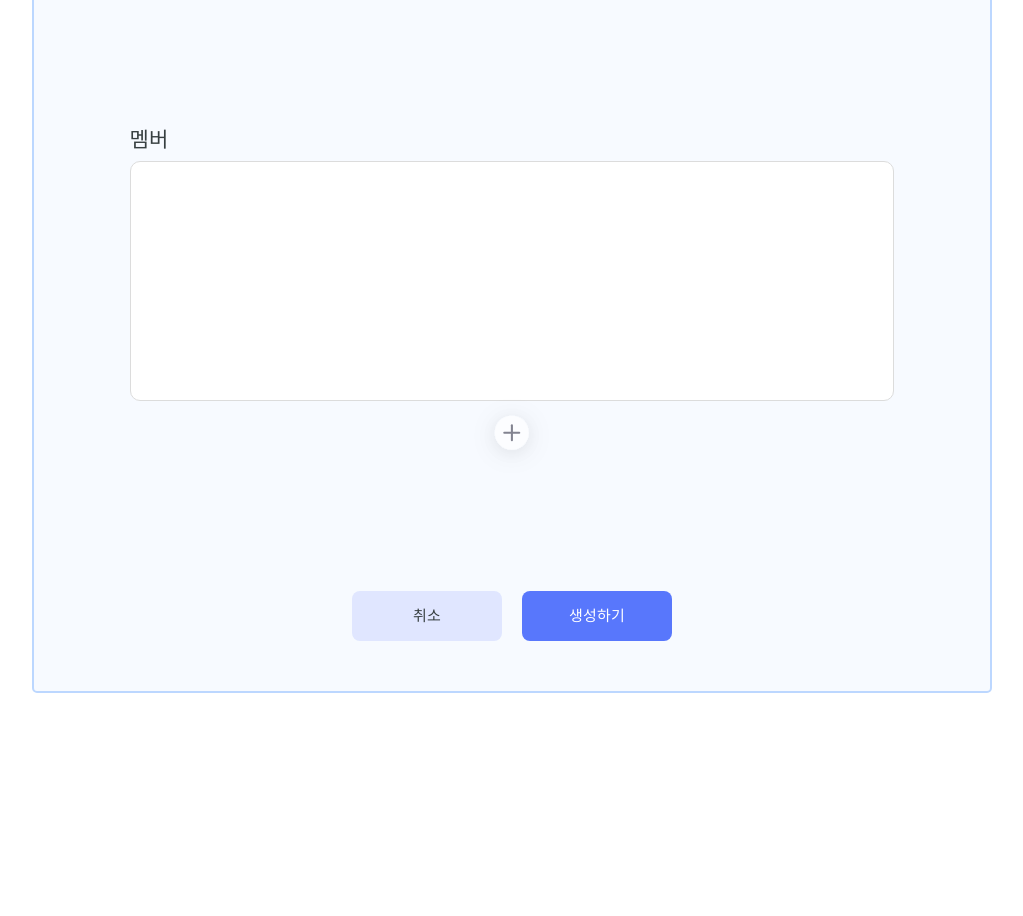
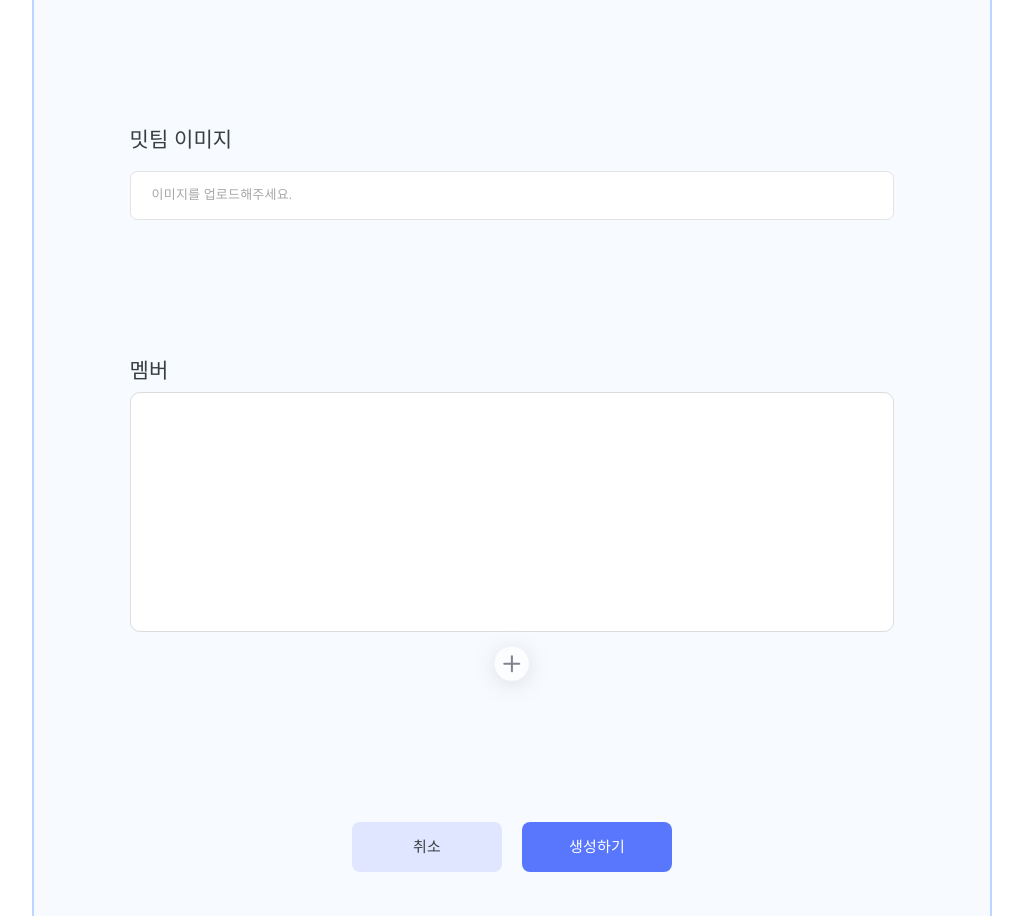
Before and after one commit to kimsuyeon0916/MeeTeam_FrontEnd, a React (Vite) app: page /create in a window 1280 px wide. Shown: the part 1494-2410 px from the top of the page, without its empty margins (128-1151 px from the left). Before the commit the page ends 2237 px from the top, so only its background shows below. Built offline with nearby package versions, Linux system fonts and the light colour scheme.

Commit message:
feat: 새 밋팀 생성, 이미지 업로드 UI/기능 구현

```diff
--- a/src/pages/meeTeamCreatePage/MeeTeamCreatePage.styled.ts
+++ b/src/pages/meeTeamCreatePage/MeeTeamCreatePage.styled.ts
@@ -151,6 +151,43 @@ const MeeTeamCreatePage = styled.div`
 			}
 		}
 
+		.container__img {
+			margin-top: 7rem;
+
+			.container__img-input {
+				padding: 10px 0px;
+
+				input {
+					display: none;
+				}
+
+				label {
+					display: block;
+					width: 100%;
+					height: 4.875rem;
+					flex-shrink: 0;
+					border-radius: 0.75rem;
+					border: 0.75px solid #e3e3e3;
+					background: #fff;
+					outline: none;
+					padding-left: 2.1rem;
+					box-sizing: border-box;
+					color: #a7a7a7;
+					font-size: 1.3rem;
+					font-style: normal;
+					font-weight: 400;
+					line-height: 1.8rem; /* 90% */
+					letter-spacing: 0.02rem;
+					display: flex;
+					align-items: center;
+				}
+
+				.haveFile {
+					color: #000;
+				}
+			}
+		}
+
 		.container__member {
 			margin-top: 70px;
 			width: 100%;
--- a/src/pages/meeTeamCreatePage/MeeTeamCreatePage.tsx
+++ b/src/pages/meeTeamCreatePage/MeeTeamCreatePage.tsx
@@ -1,5 +1,5 @@
 import React, { useRef, useState, useCallback } from 'react';
-import { Subtitle, Dot, InfoItem, MeeteamTag, MemberSelect, AddButton } from '../../components';
+import { Subtitle, Dot, InfoItem, MeeteamTag, AddButton } from '../../components';
 import { modules } from '../../utils/index';
 import { useNavigate } from 'react-router-dom';
 import S from './MeeTeamCreatePage.styled';
@@ -9,15 +9,17 @@ import { useRecoilValue } from 'recoil';
 import { areaState, categoryState, dateState, fieldState } from '../../atom';
 
 const MeeTeamCreatePage = () => {
-	const navigate = useNavigate();
+	// const navigate = useNavigate();
 	const area = useRecoilValue(areaState);
 	const field = useRecoilValue(fieldState);
 	const category = useRecoilValue(categoryState);
-	const [startDate, endDate] = useRecoilValue(dateState);
 	const quillRef = useRef<ReactQuill | null>(null);
 	const [memberList, setMemberList] = useState([]);
 	const copyMemberList = [...memberList];
 	const [teamName, setTeamName] = useState<string>('');
+	const [startDate, endDate] = useRecoilValue(dateState);
+	const [file, setFile] = useState<string>('');
+	const [fileName, setFileName] = useState<string>('');
 
 	const [isValidName, setIsValidName] = useState({
 		validName: false,
@@ -54,12 +56,20 @@ const MeeTeamCreatePage = () => {
 
 	const onClickCancel = (event: React.MouseEvent<HTMLButtonElement>) => {
 		// 모달창 띄워서 한 번 더 확인시키고 이동하기
-		navigate('/');
+		// navigate('/');
 	};
 
 	const onChangeTeamName = useCallback((event: React.ChangeEvent<HTMLInputElement>) => {
 		setTeamName(event.target.value);
 		setIsValidName({ validName: true, validMessage: '' });
+	}, []);
+
+	const onChangeImg = useCallback((event: React.ChangeEvent<HTMLInputElement>) => {
+		if (event.target.files !== null) {
+			setFileName(event.target.files[0].name);
+			const selectedFiles = event.target.files as FileList;
+			setFile(URL.createObjectURL(selectedFiles?.[0]));
+		}
 	}, []);
 
 	const handleSubmit = (event: React.FormEvent<HTMLFormElement>) => {
@@ -194,6 +204,23 @@ const MeeTeamCreatePage = () => {
 								<ReactQuill className='editor' ref={quillRef} theme='snow' modules={modules} />
 							</div>
 						</div>
+						<div className='container__img'>
+							<div>
+								<Subtitle>{'밋팀 이미지'}</Subtitle>
+							</div>
+							<div className='container__img-input'>
+								<input
+									type='file'
+									accept='image/*'
+									id='meeteamImg'
+									placeholder='이미지를 업로드해주세요.'
+									onChange={onChangeImg}
+								/>
+								<label className={file ? 'haveFile' : ''} htmlFor='meeteamImg'>
+									{file ? `${fileName}` : '이미지를 업로드해주세요.'}
+								</label>
+							</div>
+						</div>
 						<div className='container__member'>
 							<div>
 								<Subtitle>{'멤버'}</Subtitle>
```
